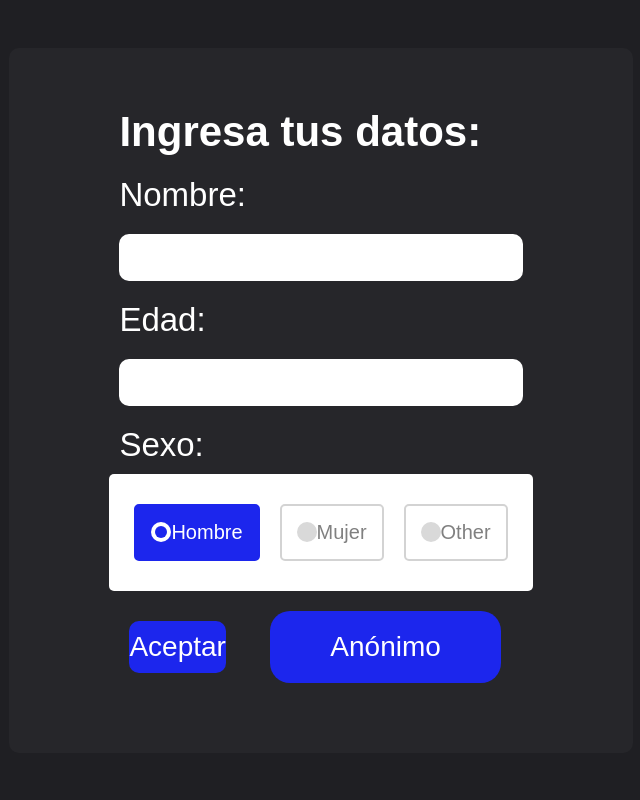
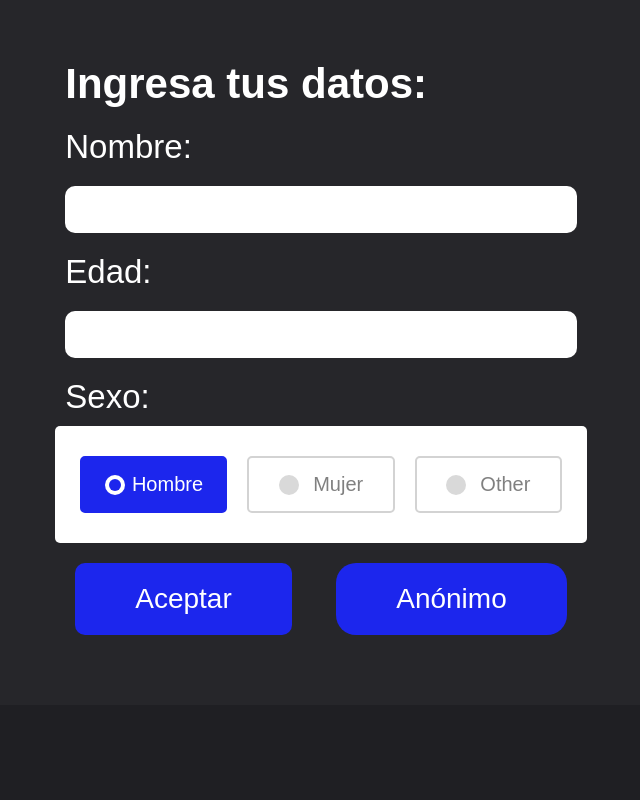
Before and after one commit to leonardo-leon123/depresion, a Flask app: page /registro in a window 1280 px wide. Shown: the part 120-920 px from the top of the page, without its empty margins (319-959 px from the left). After the commit the page ends 755 px from the top, so only its background shows below. Run offline with Flask 2, Linux system fonts and the light colour scheme.

Commit message:
se me olvido el css :V

```diff
--- a/static/css/registro.css
+++ b/static/css/registro.css
@@ -1,6 +1,6 @@
 .registro
 {
-    height: 100vh;
+    height: auto;
     background-color:#1F1F23;
     display: flex;
     justify-content: center;
@@ -31,7 +31,6 @@
 }
 .form-registro input
 {
-    padding: 10px 0px;
     border-radius: 10px;
     border: none;
 }
@@ -47,6 +46,10 @@
 .button-form:hover
 {
     cursor: pointer;
+}
+.btn-container
+{
+  align-self: center;
 }
 
 input[type=text], input[type=number]
```
